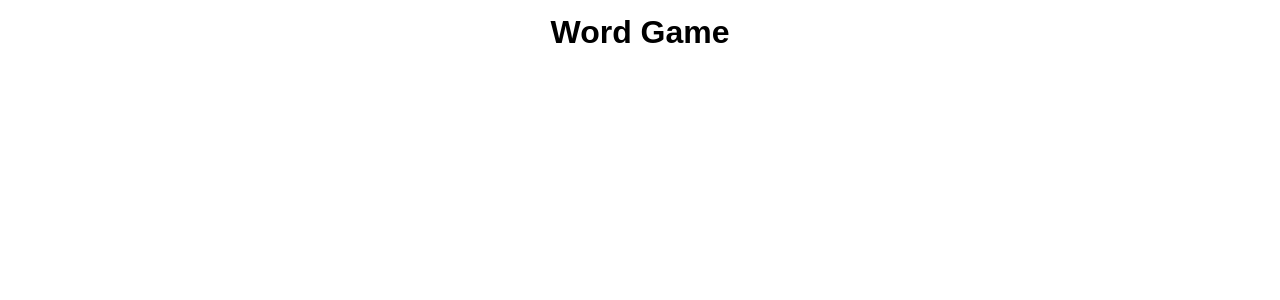
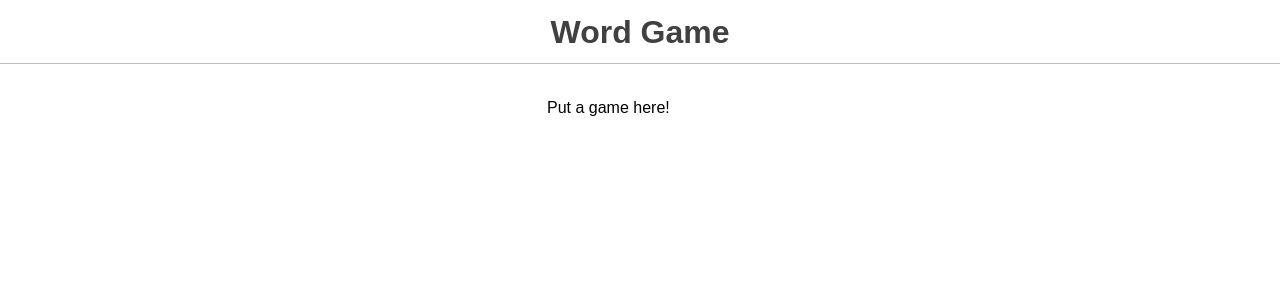
Before and after one commit to juliofortunato/word-game, a React (Vite) app: page / in a window 1280 px wide. Shown: the top 300 px of the page. Built offline with nearby package versions, Linux system fonts and the light colour scheme.

Commit message:
feat: add initial components

```diff
--- a/src/components/App/App.jsx
+++ b/src/components/App/App.jsx
@@ -1,7 +1,18 @@
 import React from 'react';
 
+import Game from '../Game';
+import Header from '../Header';
+
 function App() {
-  return <h1>Word Game</h1>;
+  return (
+    <div className="wrapper">
+      <Header />
+
+      <div className="game-wrapper">
+        <Game />
+      </div>
+    </div>
+  );
 }
 
 export default App;
--- /dev/null
+++ b/src/components/Game/Game.jsx
@@ -0,0 +1,15 @@
+import React from 'react';
+
+import { sample } from '../../utils';
+import { WORDS } from '../../data';
+
+// Pick a random word on every pageload.
+const answer = sample(WORDS);
+// To make debugging easier, we'll log the solution in the console
+console.info({ answer });
+
+function Game() {
+  return <>Put a game here!</>;
+}
+
+export default Game;
--- /dev/null
+++ b/src/components/Game/index.js
@@ -0,0 +1,2 @@
+export * from './Game';
+export { default } from './Game';
--- /dev/null
+++ b/src/components/Header/Header.jsx
@@ -0,0 +1,11 @@
+import React from 'react';
+
+function Header() {
+  return (
+    <header>
+      <h1>Word Game</h1>
+    </header>
+  );
+}
+
+export default Header;
--- /dev/null
+++ b/src/components/Header/index.js
@@ -0,0 +1,2 @@
+export * from './Header';
+export { default } from './Header';
```
